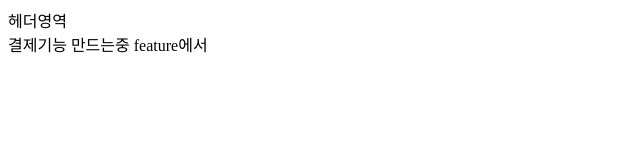
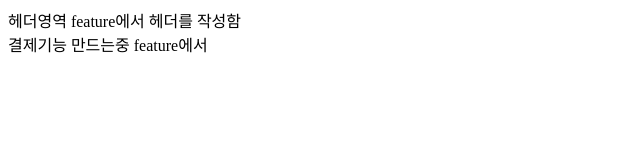
Before and after one commit to sohnsohee/day02, a plain HTML site: page index.html in a window 1280 px wide. Shown: the whole page, without its empty margins (0-640 px from the left). Drawn offline with Linux system fonts and the light colour scheme.

Commit message:
feature에서 header 수정

```diff
--- a/index.html
+++ b/index.html
@@ -8,6 +8,7 @@
 <body>
   <header>
     헤더영역
+    feature에서 헤더를 작성함
   </header>
   <main>
 
```
